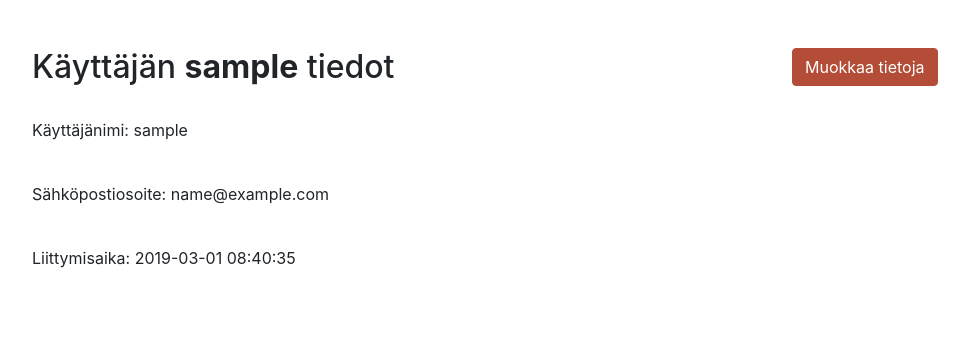
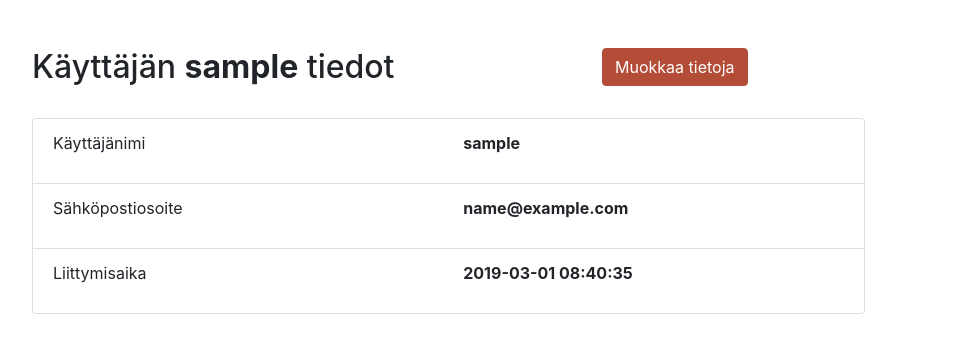
Before and after one commit to riinaalisah/Kirjahylly, a Flask app: page /auth/info/ in a window 1280 px wide. Shown: the part 56-409 px from the top of the page, without its empty margins (53-1022 px from the left). Run offline with Flask 2, Linux system fonts and the light colour scheme; the visitor is signed in with stand-in values (Sample User, id 1); data comes from the database, SQL or seed files in the repository; some libraries are stand-ins or nearby versions.

Commit message:
Käyttäjän tiedot tauluun

```diff
--- a/application/templates/auth/userinfo.html
+++ b/application/templates/auth/userinfo.html
@@ -1,12 +1,15 @@
+<!DOCTYPE html>
+<html lang="fi">
+
 {% extends "layout.html" %}
+{% block body %}
 
-{% block body %}
 <br>
 <div class="row">
-    <div class="col-md-8">
+    <div class="col">
         <h2>Käyttäjän <a class="font-weight-bold">{{ user.username }}</a> tiedot</h2>
     </div>
-    <div class="col-md-3">
+    <div class="col">
         <form action="{{ url_for('auth_edit') }}">
             <button class="btn" style="color: #ffffff ; background-color: #b34d37; border-color: #b34d37">Muokkaa tietoja</button>
         </form>
@@ -14,18 +17,38 @@
 </div>
 <br>
 
+<ul class="list-group flush w-75">
+    <li class="list-group-item">
         <div class="row">
-    <p class="col-8">Käyttäjänimi: {{ user.username }}</p>
+            <div class="col-sm">
+                <p>Käyttäjänimi</p>
             </div>
-<br>
-
+            <div class="col-sm">
+                <p><strong>{{ user.username }}</strong></p>
+            </div>
+        </div
+    </li>
+    <li class="list-group-item">
         <div class="row">
-    <p class="col-8">Sähköpostiosoite: {{ user.email }}</p>
+            <div class="col-sm">
+                <p>Sähköpostiosoite</p>
             </div>
-<br>
-
+            <div class="col-sm">
+                <p><strong>{{ user.email }}</strong></p>
+            </div>
+        </div
+    </li>
+    <li class="list-group-item">
         <div class="row">
-    <p class="col-8">Liittymisaika: {{ user.date_created }}</p>
+            <div class="col-sm">
+                <p>Liittymisaika</p>
             </div>
+            <div class="col-sm">
+                <p><strong>{{ user.date_created }}</strong></p>
+            </div>
+        </div>
+    </li>
+</ul>
 
 {% endblock %}
+</html>
```
Lines whose indentation alone changed are shown as unchanged.
